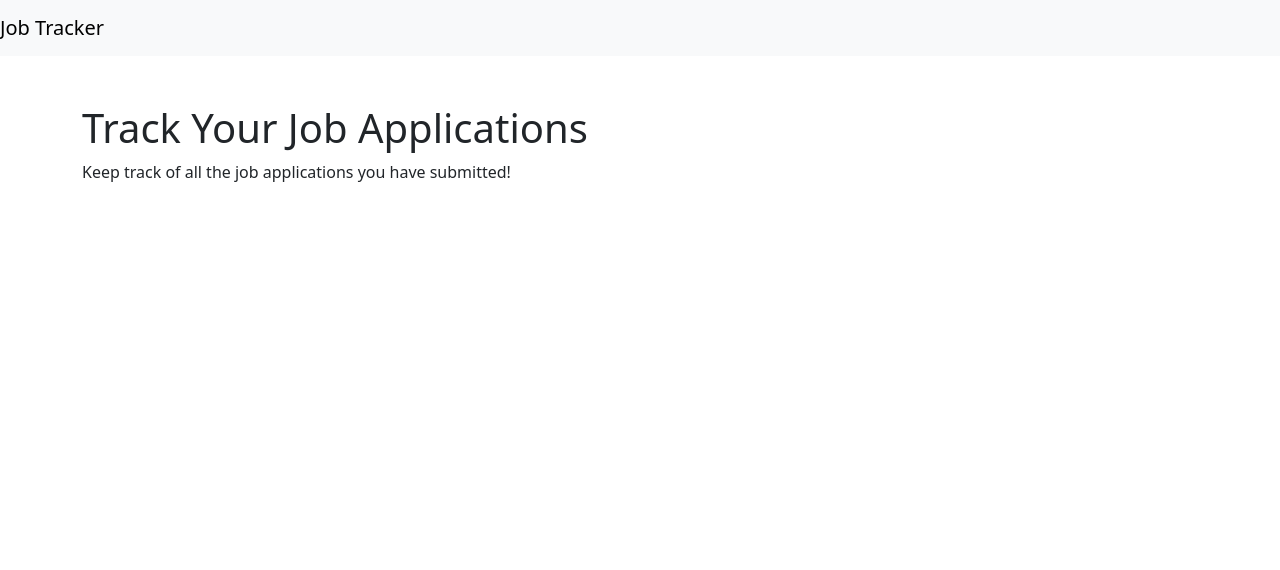
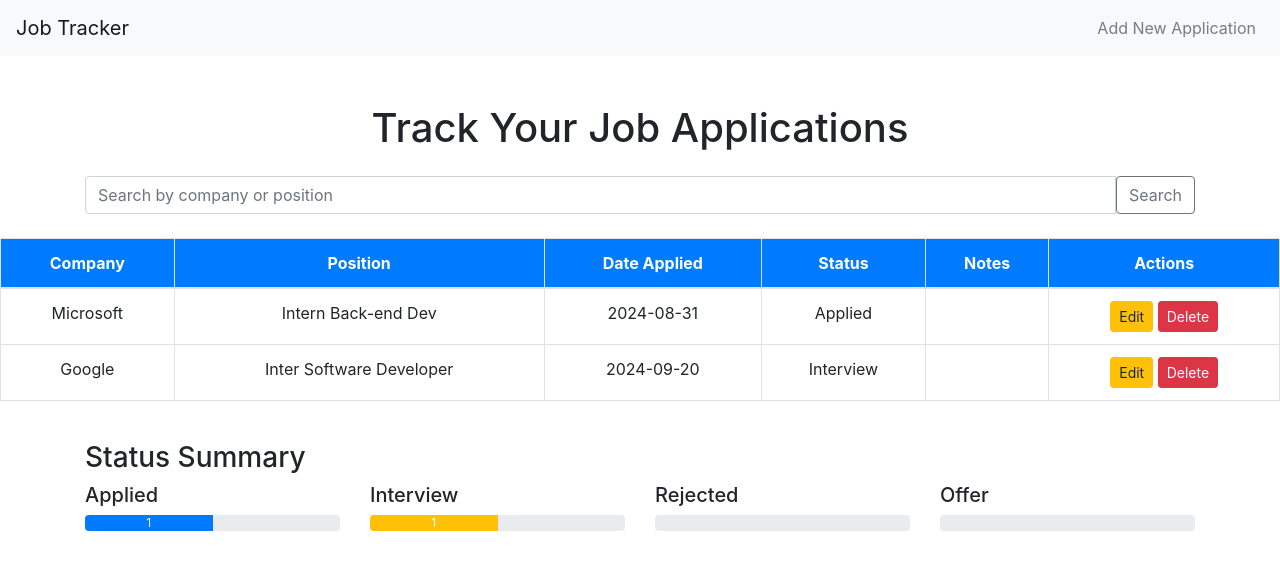
Before and after one commit to Nand1904/JobApplicationTracker, a Flask app: page / in a window 1280 px wide. Shown: the top 570 px of the page. Run offline with Flask 3, Linux system fonts and the light colour scheme; data comes from the database, SQL or seed files in the repository; both versions use the stored data as it was after the commit; some libraries are stand-ins or nearby versions.

Commit message:
Update dependencies and add initial database model

```diff
--- a/app/routes.py
+++ b/app/routes.py
@@ -1,7 +1,60 @@
-from flask import Blueprint, render_template
+from flask import Blueprint, render_template, request, redirect, url_for
+from .models import JobApplication
+from . import db
 
 main = Blueprint('main', __name__)
 
-@main.route('/')
+@main.route('/', methods=['GET', 'POST'])
 def index():
-    return render_template('index.html')
+    search_query = request.args.get('search')
+    if search_query:
+        applications = JobApplication.query.filter(
+            (JobApplication.company.like(f'%{search_query}%')) |
+            (JobApplication.position.like(f'%{search_query}%'))
+        ).all()
+    else:
+        applications = JobApplication.query.all()
+
+    # Create a flag for no results
+    no_results = len(applications) == 0
+
+    return render_template('index.html', applications=applications, no_results=no_results)
+
+@main.route('/add', methods=['GET', 'POST'])
+def add_application():
+    if request.method == 'POST':
+        company = request.form['company']
+        position = request.form['position']
+        date_applied = request.form['date_applied']
+        status = request.form['status']
+        notes = request.form['notes']
+
+        new_application = JobApplication(company=company, position=position, date_applied=date_applied, status=status, notes=notes)
+        db.session.add(new_application)
+        db.session.commit()
+        return redirect(url_for('main.index'))
+
+    return render_template('add_application.html')
+
+@main.route('/update/<int:application_id>', methods=['GET', 'POST'])
+def update_application(application_id):
+    application = JobApplication.query.get_or_404(application_id)
+
+    if request.method == 'POST':
+        application.company = request.form['company']
+        application.position = request.form['position']
+        application.date_applied = request.form['date_applied']
+        application.status = request.form['status']
+        application.notes = request.form['notes']
+
+        db.session.commit()
+        return redirect(url_for('main.index'))
+
+    return render_template('update_application.html', application=application)
+
+@main.route('/delete/<int:application_id>', methods=['GET', 'POST'])
+def delete_application(application_id):
+    application = JobApplication.query.get_or_404(application_id)
+    db.session.delete(application)
+    db.session.commit()
+    return redirect(url_for('main.index'))
--- /dev/null
+++ b/app/static/css/style.css
@@ -0,0 +1,25 @@
+body {
+    background-color: #f8f9fa;
+    font-family: Arial, sans-serif;
+}
+
+.navbar {
+    margin-bottom: 20px;
+}
+
+.table {
+    background-color: white;
+}
+
+.table th {
+    background-color: #007bff;
+    color: white;
+}
+
+.table th, .table td {
+    text-align: center;
+}
+
+.table td {
+    vertical-align: middle;
+}
--- a/app/templates/index.html
+++ b/app/templates/index.html
@@ -1,19 +1,156 @@
 <!DOCTYPE html>
 <html lang="en">
-<head>
-    <meta charset="UTF-8">
-    <meta name="viewport" content="width=device-width, initial-scale=1.0">
-    <title>Job Application Tracker</title>
-    <link href="{{ url_for('static', filename='css/style.css') }}" rel="stylesheet">
-    <link rel="stylesheet" href="https://cdn.jsdelivr.net/npm/bootstrap@5.3.0/dist/css/bootstrap.min.css">
-</head>
-<body>
+  <head>
+    <meta charset="UTF-8" />
+    <meta name="viewport" content="width=device-width, initial-scale=1.0" />
+    <link
+      rel="stylesheet"
+      href="{{ url_for('static', filename='css/style.css') }}"
+    />
+    <link
+      href="https://stackpath.bootstrapcdn.com/bootstrap/4.5.2/css/bootstrap.min.css"
+      rel="stylesheet"
+    />
+    <title>Job Applications Tracker</title>
+  </head>
+  <body>
     <nav class="navbar navbar-expand-lg navbar-light bg-light">
-        <a class="navbar-brand" href="#">Job Tracker</a>
+        <a class="navbar-brand" href="{{ url_for('main.index') }}">Job Tracker</a>
+        <div class="collapse navbar-collapse">
+            <ul class="navbar-nav ml-auto">
+                <li class="nav-item">
+                    <a class="nav-link" href="{{ url_for('main.add_application') }}">Add New Application</a>
+                </li>
+            </ul>
+        </div>
     </nav>
+
     <div class="container mt-5">
-        <h1>Track Your Job Applications</h1>
-        <p>Keep track of all the job applications you have submitted!</p>
+      <h1 class="text-center mb-4">
+        <a
+          href="{{ url_for('main.index') }}"
+          style="text-decoration: none; color: inherit"
+          >Track Your Job Applications</a
+        >
+      </h1>
+      <form method="GET" class="mb-4">
+        <div class="input-group">
+          <input
+            type="text"
+            name="search"
+            class="form-control"
+            placeholder="Search by company or position"
+            aria-label="Search"
+            autocomplete="off"
+          />
+          <button class="btn btn-outline-secondary" type="submit">
+            Search
+          </button>
+        </div>
+      </form>
+      {% if no_results %}
+      <div class="alert alert-warning" role="alert">
+        No job applications found for your search. Please try a different query.
+      </div>
+      {% endif %}
     </div>
-</body>
+    <div class="table-responsive">
+      <table class="table table-bordered">
+        <thead>
+          <tr>
+            <th>Company</th>
+            <th>Position</th>
+            <th>Date Applied</th>
+            <th>Status</th>
+            <th>Notes</th>
+            <th>Actions</th>
+          </tr>
+        </thead>
+        <tbody>
+          {% for application in applications %}
+          <tr>
+            <td>{{ application.company }}</td>
+            <td>{{ application.position }}</td>
+            <td>{{ application.date_applied }}</td>
+            <td>{{ application.status }}</td>
+            <td>{{ application.notes }}</td>
+            <td>
+              <a
+                href="{{ url_for('main.update_application', application_id=application.id) }}"
+                class="btn btn-warning btn-sm"
+                >Edit</a
+              >
+              <a
+                href="{{ url_for('main.delete_application', application_id=application.id) }}"
+                class="btn btn-danger btn-sm"
+                >Delete</a
+              >
+            </td>
+          </tr>
+          {% endfor %}
+        </tbody>
+      </table>
+    </div>
+    <div class="container mt-4">
+      <h3>Status Summary</h3>
+      <div class="row">
+        <div class="col">
+          <h5>Applied</h5>
+          <div class="progress">
+            <div
+              class="progress-bar bg-primary"
+              style="width: {{ (applications | selectattr('status', 'equalto', 'Applied') | list | length / (applications | length if applications | length > 0 else 1) * 100) | round(0) }}%;"
+              role="progressbar"
+            >
+              {{ (applications | selectattr('status', 'equalto', 'Applied') |
+              list | length) }}
+            </div>
+          </div>
+        </div>
+        <div class="col">
+          <h5>Interview</h5>
+          <div class="progress">
+            <div
+              class="progress-bar bg-warning"
+              style="width: {{ (applications | selectattr('status', 'equalto', 'Interview') | list | length / (applications | length if applications | length > 0 else 1) * 100) | round(0) }}%;"
+              role="progressbar"
+            >
+              {{ (applications | selectattr('status', 'equalto', 'Interview') |
+              list | length) }}
+            </div>
+          </div>
+        </div>
+        <div class="col">
+          <h5>Rejected</h5>
+          <div class="progress">
+            <div
+              class="progress-bar bg-danger"
+              style="width: {{ (applications | selectattr('status', 'equalto', 'Rejected') | list | length / (applications | length if applications | length > 0 else 1) * 100) | round(0) }}%;"
+              role="progressbar"
+            >
+              {{ (applications | selectattr('status', 'equalto', 'Rejected') |
+              list | length) }}
+            </div>
+          </div>
+        </div>
+        <div class="col">
+          <h5>Offer</h5>
+          <div class="progress">
+            <div
+              class="progress-bar bg-success"
+              style="width: {{ (applications | selectattr('status', 'equalto', 'Offer') | list | length / (applications | length if applications | length > 0 else 1) * 100) | round(0) }}%;"
+              role="progressbar"
+            >
+              {{ (applications | selectattr('status', 'equalto', 'Offer') | list
+              | length) }}
+            </div>
+          </div>
+        </div>
+      </div>
+    </div>
+
+    <script src="https://code.jquery.com/jquery-3.5.1.slim.min.js"></script>
+    <script src="https://cdn.jsdelivr.net/npm/@popperjs/core@2.9.2/dist/umd/popper.min.js"></script>
+    <script src="https://stackpath.bootstrapcdn.com/bootstrap/4.5.2/js/bootstrap.min.js"></script>
+  </body>
 </html>
--- a/config.py
+++ b/config.py
@@ -0,0 +1,5 @@
+import os
+
+class Config:
+    SQLALCHEMY_DATABASE_URI = 'sqlite:///job_applications.db'  # Use SQLite for simplicity
+    SQLALCHEMY_TRACK_MODIFICATIONS = False
```
Also changed, not shown: app/__init__.py (+10 -2 lines), app/models.py (+12 -0 lines), app/templates/add_application.html (added, +59 -0 lines), app/templates/update_application.html (added, +31 -0 lines), instance/job_applications.db (added).
